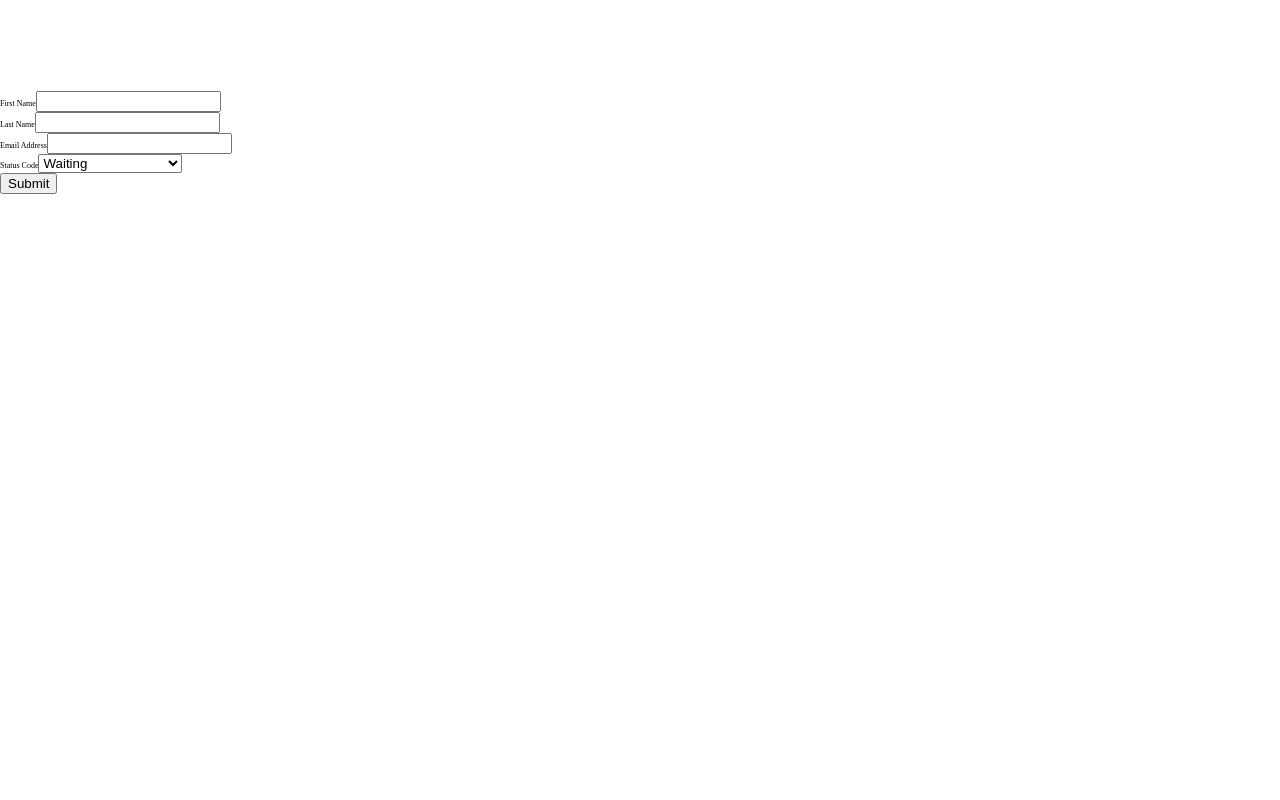
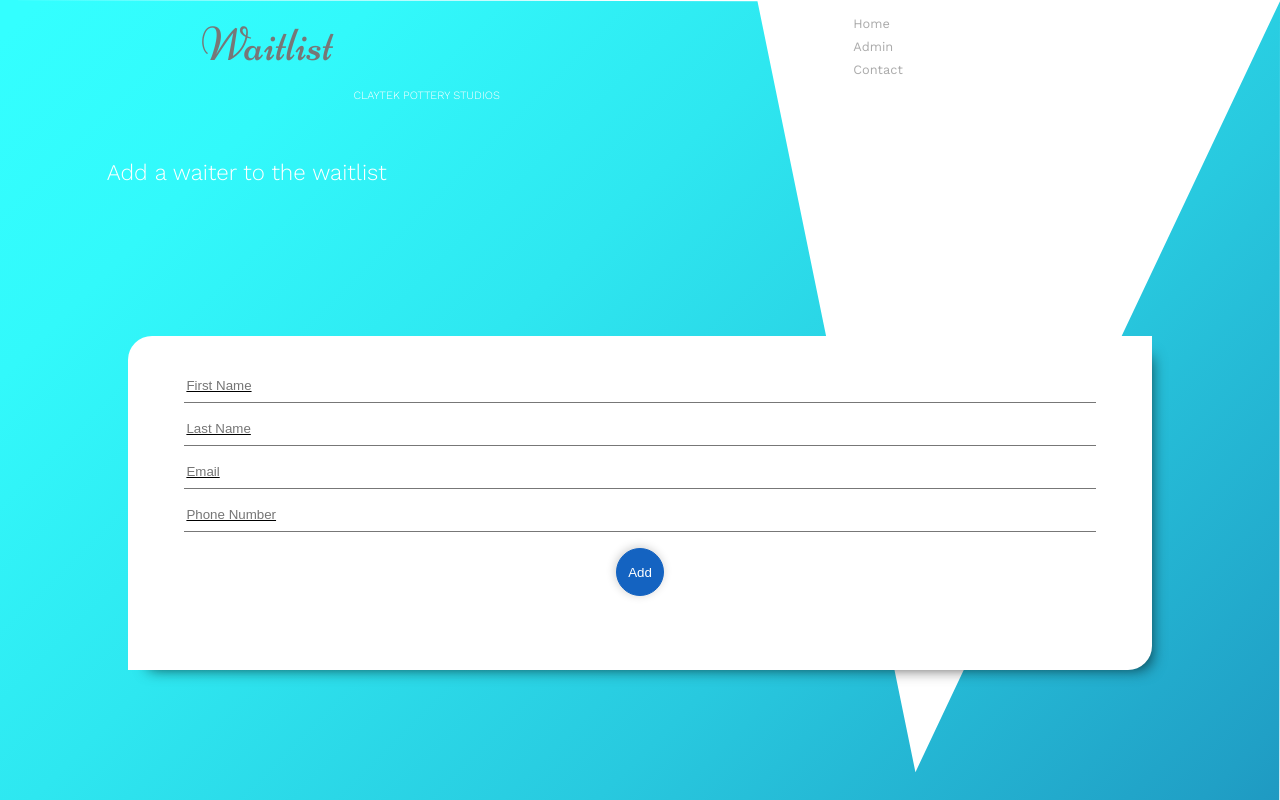
Before and after one commit to danvangogh/waitlist, a React (Create React App) app in the folder client/: page /admin in a window 1280 px wide. Built offline with nearby package versions, Linux system fonts and the light colour scheme.

Commit message:
styles admin form

```diff
--- a/client/src/Admin.js
+++ b/client/src/Admin.js
@@ -11,8 +11,15 @@ class Admin extends Component {
   };
   render() {
     return(
-      <div>
-        <h2>this is admin</h2>
+      <div className="admin-layout">
+      <span className="logo-text">Waitlist</span>
+      <ul className="nav">
+        <li>Home</li>
+        <li>Admin</li>
+        <li>Contact</li>
+      </ul>
+      <h4 className="waitlist-name">Claytek Pottery Studios</h4>
+      <h2 className="title">Add a waiter to the waitlist</h2>
         <AdminForm />
       </div>
 
--- a/client/src/AdminForm.js
+++ b/client/src/AdminForm.js
@@ -10,6 +10,7 @@ class AdminForm extends Component {
       lastName: '',
       emailAddress: '',
       statusCode: 0,
+
     };
   }
 
@@ -38,52 +39,49 @@ class AdminForm extends Component {
 
 
   render() {
-    const { firstName, lastName, emailAddress, statusCode } = this.state;
+    const { firstName, lastName, emailAddress, phoneNumber, statusCode } = this.state;
     return(
-      <form onSubmit={this.onSubmit} className="App">
-        <h4 className="admin add-topic">Add a Waiter</h4>
-        <div className="form-group">
-          <label>First Name</label>
+      <div className="admin-form">
+        <form onSubmit={this.onSubmit}>
+          <div className="form-group-a">
             <input
               type="text"
-            className="form-control"
+              className="email"
               name="firstName"
               value={firstName}
+              placeholder="First Name"
               onChange={this.onChange}/>
           </div>
-        <div className="form-group">
-          <label>Last Name</label>
+          <div className="form-group-b">
             <input
               type="text"
-            className="form-control"
+              className="email"
               name="lastName"
               value={lastName}
+              placeholder="Last Name"
               onChange={this.onChange}/>
           </div>
-        <div className="form-group">
-          <label>Email Address</label>
+          <div className="form-group-c">
             <input
               type="text"
-            className="form-control"
+              className="email"
               name="emailAddress"
+              placeholder="Email"
               value={emailAddress}
               onChange={this.onChange}/>
           </div>
-        <div className="form-group">
-          <label>Status Code</label>
-          <select
-            name="statusCode"
-            value={statusCode}
-            onChange={this.onChange}>
-            <option value="0">Waiting</option>
-            <option value="1">Called/Left Message</option>
-            <option value="2">Sent Email</option>
-            <option value="3">Confirmed No</option>
-            <option value="4">Confirmed Yes</option>
-          </select>
+          <div className="form-group-d">
+            <input
+              type="text"
+              className="email"
+              name="phoneNumber"
+              placeholder="Phone Number"
+              value={phoneNumber}
+              onChange={this.onChange}/>
           </div>
-        <button type="submit" className="btn btn-primary">Submit</button>
+          <button type="submit" className="add-button form-group-f">Add</button>
         </form>
+      </div>
     )
   }
 }
--- a/client/src/FinderForm.js
+++ b/client/src/FinderForm.js
@@ -80,7 +80,7 @@ class FinderForm extends Component {
     const { emailAddress } = this.state;
 
     return(
-      <div className="client-form">
+      <div className="app">
       <span className="logo-text">Waitlist</span>
       <ul className="nav">
         <li>Home</li>
--- a/client/src/css/layout.css
+++ b/client/src/css/layout.css
@@ -28,6 +28,15 @@ h4 {
   color: white;
   font-weight: 100;
 }
+.background,
+.app,
+.admin-layout {
+  background: url("../images/mobile_bg.svg") no-repeat;
+  background-size: cover;
+  display: grid;
+  height: 100vh;
+  overflow: auto;
+}
 .email {
   text-decoration: underline;
 }
@@ -48,12 +57,7 @@ li {
   margin-top: 1rem;
   font-size: 1.6rem;
 }
-.client-form {
-  background: url("../images/mobile_bg.svg") no-repeat;
-  background-size: cover;
-  display: grid;
-  height: 100vh;
-  overflow: auto;
+.app {
   grid-template-columns: repeat(12, 1fr);
   grid-template-rows: repeat(12, 1fr);
   grid-template-areas: ". l l l . . . . m m . ." ". b b b b b b . m m . ." ". c c c c c c . . . . ." ". c c c c c c . . . . ." ". c c c c c c . . . . ." ". r r r r r r r r r r ." ". r r r r r r r r r r ." ". e e e e e e e e e e ." ". e e e e e e e e e e ." ". e e e e e e e e e e ." ". e e e e e e e e e e ." ". . . . . . . . . . . .";
@@ -81,7 +85,8 @@ li {
 .results {
   grid-area: r;
 }
-.check-form {
+.check-form,
+.admin-form {
   grid-area: e;
   background-color: white;
   border-radius: 3rem 0;
@@ -105,7 +110,8 @@ li {
   border: none;
   border-bottom: 1px #777 solid;
 }
-.check-button {
+.check-button,
+.add-button {
   grid-area: cfb;
   background-color: #1463c1;
   border: 1px solid #1463c1;
@@ -122,33 +128,41 @@ li {
 .check-button:active {
   background-color: #0F4B93;
 }
+.admin-layout {
+  grid-template-columns: repeat(12, 1fr);
+  grid-template-rows: repeat(12, 1fr);
+  grid-template-areas: ". l l l . . . . m m . ." ". b b b b b b . m m . ." ". c c c c c c . . . . ." ". c c c c c c . . . . ." ". e e e e e e e e e e ." ". e e e e e e e e e e ." ". e e e e e e e e e e ." ". e e e e e e e e e e ." ". e e e e e e e e e e ." ". e e e e e e e e e e ." ". e e e e e e e e e e ." ". . . . . . . . . . . .";
+}
+.admin-form {
+  grid-area: e;
+  display: grid;
+  grid-template-areas: "afa" "afd" "afc" "afb" "afe" "aff";
+}
+.form-group-a {
+  grid-area: afa;
+  margin: 1rem;
+}
+.form-group-b {
+  grid-area: afb;
+  margin: 1rem;
+}
+.form-group-c {
+  grid-area: afc;
+  margin: 1rem;
+}
+.form-group-d {
+  grid-area: afd;
+  margin: 1rem;
+}
+.form-group-e {
+  grid-area: afe;
+  margin: 1rem;
+}
+.form-group-f {
+  grid-area: afe;
+  margin: 1rem;
+}
 /*
-.client-form {
-
-  text-align: center;
-  grid-template-columns: repeat(12, 1fr);
-  grid-template-rows: 2fr 1fr 1fr;
-  grid-template-areas:
-  "a a a a a a . . . . . ."
-  "b b b b b b b b b b b b"
-  ". . . . . c c . . . . ."
-}
-
-.title {
-  grid-area: a;
-  text-align: left;
-  margin: 6rem 0 0 8rem;
-}
-
-.check-form {
-  grid-area: b;
-  margin-top: 12rem;
-}
-
-.results {
-  grid-area: c;
-}
-
 .email {
   width: 30vw;
   border: none;
--- a/client/src/less/layout.less
+++ b/client/src/less/layout.less
@@ -1,11 +1,6 @@
 @import 'styles.less';
 
-.client-form {
-  background: url("../images/mobile_bg.svg") no-repeat;
-  background-size: cover;
-  display: grid;
-  height: 100vh;
-  overflow: auto;
+.app:extend(.background){
   grid-template-columns: repeat(12, 1fr);
   grid-template-rows: repeat(12, 1fr);
   grid-template-areas:
@@ -98,33 +93,65 @@
   box-shadow: -1px -1px 10px 0px rgba(0,0,0,0.2);
 }
 
-/*
-.client-form {
-
-  text-align: center;
+.admin-layout:extend(.background) {
   grid-template-columns: repeat(12, 1fr);
-  grid-template-rows: 2fr 1fr 1fr;
+  grid-template-rows: repeat(12, 1fr);
   grid-template-areas:
-  "a a a a a a . . . . . ."
-  "b b b b b b b b b b b b"
-  ". . . . . c c . . . . ."
+  ". l l l . . . . m m . ."
+  ". b b b b b b . m m . ."
+  ". c c c c c c . . . . ."
+  ". c c c c c c . . . . ."
+  ". e e e e e e e e e e ."
+  ". e e e e e e e e e e ."
+  ". e e e e e e e e e e ."
+  ". e e e e e e e e e e ."
+  ". e e e e e e e e e e ."
+  ". e e e e e e e e e e ."
+  ". e e e e e e e e e e ."
+  ". . . . . . . . . . . ."
 }
 
-.title {
-  grid-area: a;
-  text-align: left;
-  margin: 6rem 0 0 8rem;
+.admin-form:extend(.check-form){
+  grid-area: e;
+  display: grid;
+  grid-template-areas:
+  "afa"
+  "afd"
+  "afc"
+  "afb"
+  "afe"
+  "aff"
 }
 
-.check-form {
-  grid-area: b;
-  margin-top: 12rem;
+.form-group-a {
+  grid-area: afa;
+  margin: 1rem;
+}
+.form-group-b {
+  grid-area: afb;
+  margin: 1rem;
+}
+.form-group-c {
+  grid-area: afc;
+  margin: 1rem;
+}
+.form-group-d {
+  grid-area: afd;
+  margin: 1rem;
+}
+.form-group-e {
+  grid-area: afe;
+  margin: 1rem;
+}
+.form-group-f {
+  grid-area: afe;
+  margin: 1rem;
 }
 
-.results {
-  grid-area: c;
+.add-button:extend(.check-button) {
 }
 
+/*
 .email {
   width: 30vw;
   border: none;
```
Also changed, not shown: client/src/less/styles.less (+8 -0 lines). Lines whose indentation alone changed are shown as unchanged.
